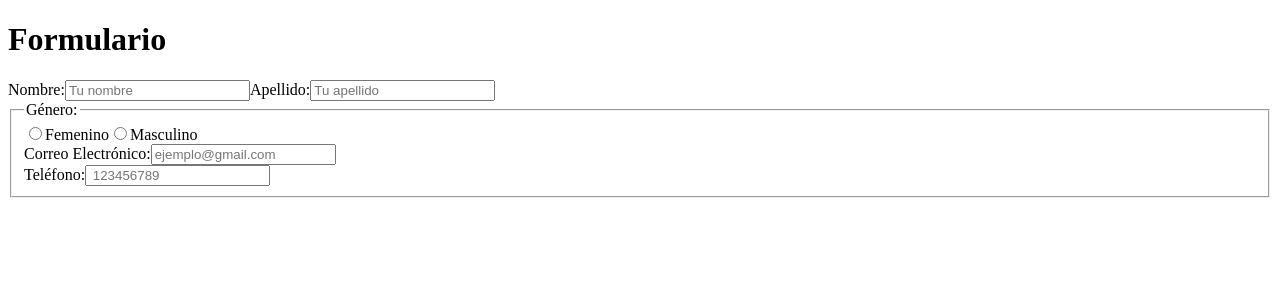
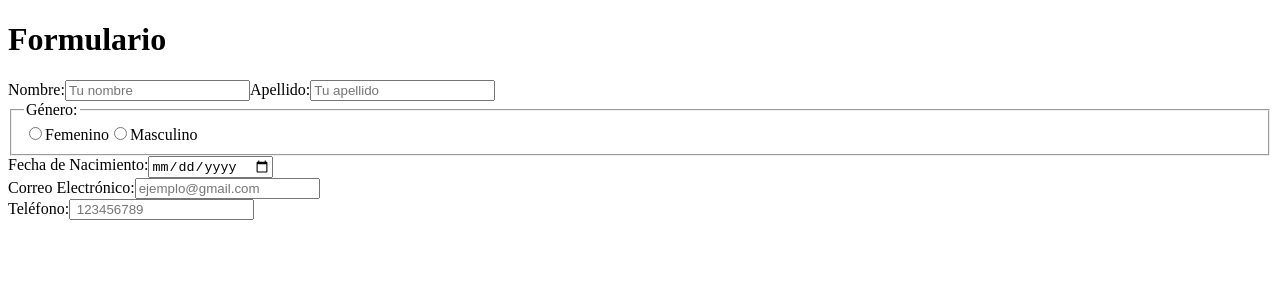
Before and after one commit to geramos2004-coder/tds222, a Vue app in the folder exam/: page / in a window 1280 px wide. Shown: the top 300 px of the page. Built offline with nearby package versions, Linux system fonts and the light colour scheme.

Commit message:
agregue edad al formulario

```diff
--- a/exam/src/App.vue
+++ b/exam/src/App.vue
@@ -18,6 +18,15 @@
         <input type="radio" id="masculino" name="genero" value="masculino">
         <label for="masculino">Masculino</label>
 
+
+    </fieldset>
+
+    <div>
+        <label for="fechaNacimiento">Fecha de Nacimiento:</label>
+        <input type="date" id="fechaNacimiento" name="fechaNacimiento" required>
+    </div>
+
+
   <div>
         <label for="email">Correo Electrónico:</label>
         <input type="email" id="email" name="email" placeholder="ejemplo@gmail.com" required>
@@ -29,7 +38,7 @@
                placeholder=" 123456789"
                pattern="[0-9]{8,15}">
     </div>
-    </fieldset>
+
 
 </template>
 
```
